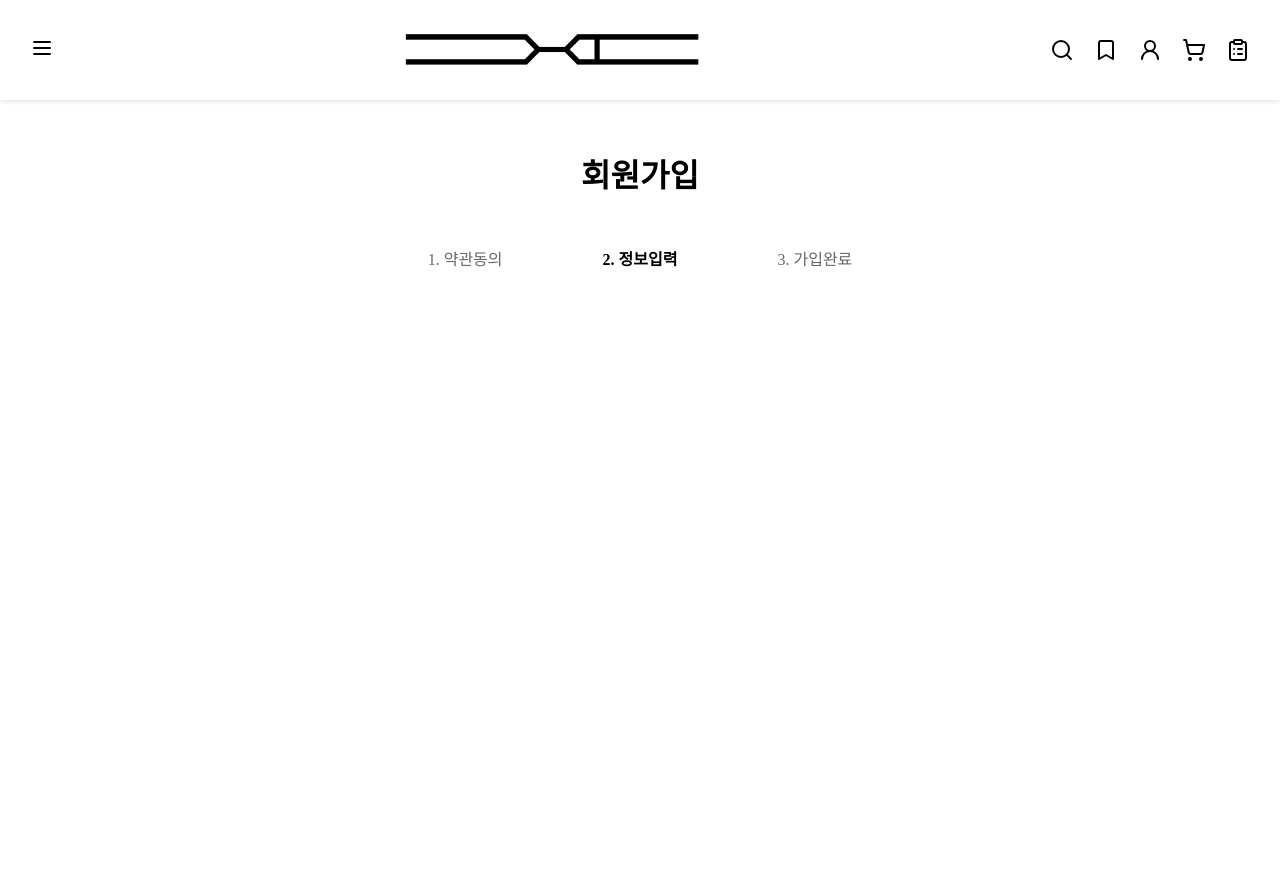
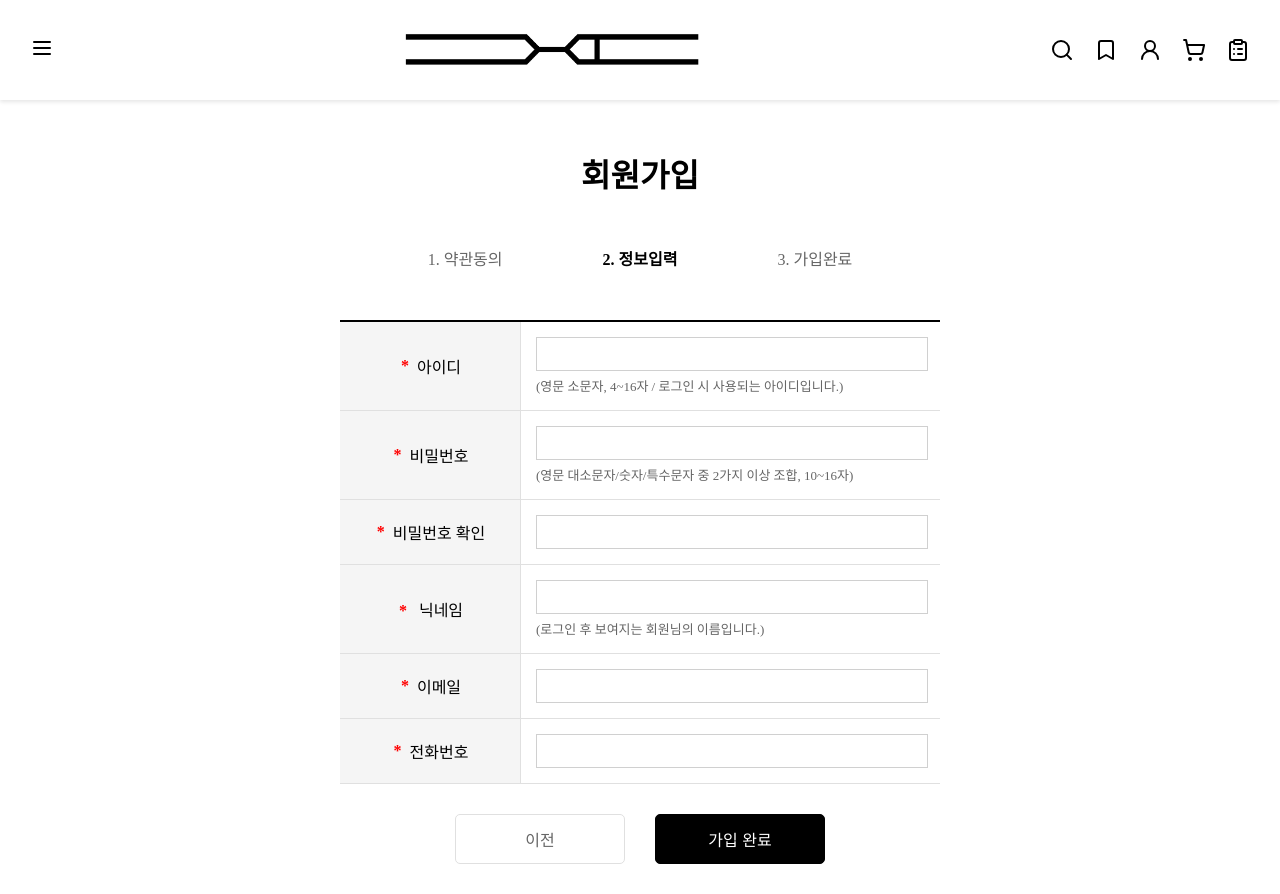
Before and after one commit to Choice-Appear/Choice-Appear-Frontend, a React (Vite) app in the folder frontend/: page /member/join in a window 1280 px wide. Before the commit the page ends 800 px from the top, so only its background shows below. Built offline with nearby package versions, Linux system fonts and the light colour scheme; no server answers.

Commit message:
feat: 회원가입 페이지 UI 구현
- 약관 동의 페이지 벗어나려고 할 때의 UX 고도화
- 사용자 정보 입력 폼 UI 구현

```diff
--- a/frontend/src/features/auth/signup/ui/SignupForm.module.scss
+++ b/frontend/src/features/auth/signup/ui/SignupForm.module.scss
@@ -0,0 +1,60 @@
+.table {
+  width: 100%;
+  border-collapse: collapse;
+
+  tr {
+    display: flex;
+    border-bottom: 1px solid #e0e0e0;
+
+    &:first-child {
+      border-top: 2px solid black;
+    }
+
+    &:last-child {
+      border-bottom: 1px solid #e0e0e0;
+    }
+  }
+
+  th {
+    width: 150px;
+    background-color: #f5f5f5;
+    padding: 15px;
+    text-align: center;
+    font-weight: 500;
+    border-right: 1px solid #e0e0e0;
+    flex-shrink: 0;
+    display: flex;
+    align-items: center;
+    justify-content: center;
+  }
+
+  .required {
+    color: red;
+    font-weight: 600;
+    margin-left: 2px;
+    display: inline-flex;
+    align-items: center;
+  }
+
+  td {
+    flex: 1;
+    padding: 15px;
+
+    input {
+      width: 95%;
+      border: 1px solid #d0d0d0;
+      padding: 8px 10px;
+      font-size: 14px;
+
+      &:focus {
+        outline: none;
+        border-color: #999;
+      }
+    }
+    .guide {
+      margin-top: 5px;
+      color: #666;
+      font-size: small;
+    }
+  }
+}
--- a/frontend/src/features/auth/signup/ui/SignupForm.tsx
+++ b/frontend/src/features/auth/signup/ui/SignupForm.tsx
@@ -2,8 +2,92 @@ import styles from './SignupForm.module.scss';
 
 export const SignupForm = () => {
   return (
-    <div>
-      <p>회원가입 폼</p>
-    </div>
+    <table className={styles.table}>
+      <tbody>
+        <tr>
+          <th>
+            <span className={styles.required}>*</span> &nbsp; 아이디
+          </th>
+          <td>
+            <div>
+              <input
+                id="profile-id"
+                type="text"
+              />
+            </div>
+            <div className={styles.guide}>
+              (영문 소문자, 4~16자 / 로그인 시 사용되는 아이디입니다.)
+            </div>
+          </td>
+        </tr>
+        <tr>
+          <th>
+            <span className={styles.required}>*</span> &nbsp; 비밀번호
+          </th>
+          <td>
+            <div>
+              <input
+                id="password"
+                type="password"
+              />
+            </div>
+            <div className={styles.guide}>
+              (영문 대소문자/숫자/특수문자 중 2가지 이상 조합, 10~16자)
+            </div>
+          </td>
+        </tr>
+        <tr>
+          <th>
+            <span className={styles.required}>*</span> &nbsp; 비밀번호 확인
+          </th>
+          <td>
+            <input
+              id="password-check"
+              type="password"
+            />
+          </td>
+        </tr>
+        <tr>
+          <th>
+            <div>
+              <span className={styles.required}>*</span> &nbsp; 닉네임
+            </div>
+          </th>
+          <td>
+            <div>
+              <input
+                id="nickname"
+                type="text"
+              />
+            </div>
+            <div className={styles.guide}>
+              (로그인 후 보여지는 회원님의 이름입니다.)
+            </div>
+          </td>
+        </tr>
+        <tr>
+          <th>
+            <span className={styles.required}>*</span> &nbsp; 이메일
+          </th>
+          <td>
+            <input
+              id="email"
+              type="text"
+            />
+          </td>
+        </tr>
+        <tr>
+          <th>
+            <span className={styles.required}>*</span> &nbsp; 전화번호
+          </th>
+          <td>
+            <input
+              id="cellphone-number"
+              type="text"
+            />
+          </td>
+        </tr>
+      </tbody>
+    </table>
   );
 };
--- a/frontend/src/pages/signupPage/ui/Agreement.tsx
+++ b/frontend/src/pages/signupPage/ui/Agreement.tsx
@@ -8,12 +8,6 @@ import { useTermsAgreementStore } from '@/features/auth/signup/model/useTermsAgr
 export const Agreement = () => {
   const navigate = useNavigate();
   const { termsChecked } = useTermsAgreementStore();
-
-  // 페이지를 벗어나려고 할 때 alert 메시지
-  const handleCancel = () => {
-    if (window.confirm('작성하신 내용이 사라집니다. 정말 취소하시겠습니까?'))
-      navigate('/');
-  };
 
   // 새로고침 시 alert 메시지
   useEffect(() => {
@@ -26,6 +20,13 @@ export const Agreement = () => {
       window.removeEventListener('beforeunload', handleBeforeUnload);
     };
   }, []);
+
+  // 취소 버튼 클릭 시 alert 메시지
+  const handleCancel = () => {
+    if (window.confirm('작성하신 내용이 사라집니다. 정말 취소하시겠습니까?')) {
+      navigate('/');
+    }
+  };
 
   // 다음 버튼 클릭 시 라우팅
   const handleNext = () => {
--- a/frontend/src/pages/signupPage/ui/Join.tsx
+++ b/frontend/src/pages/signupPage/ui/Join.tsx
@@ -1,13 +1,28 @@
+import { Button } from '@/shared/ui/button';
 import styles from './Join.module.scss';
-import { SignupHeader } from '@/features/auth/signup';
+import { SignupForm, SignupHeader } from '@/features/auth/signup';
+import { useNavigate } from 'react-router-dom';
 
 export const Join = () => {
+  const navigate = useNavigate();
+
+  const handleBack = () => {
+    navigate('/member/agreement');
+  };
+
   return (
     <div className={styles.container}>
       {/* 회원가입 헤더 */}
       <SignupHeader currentStep={2} />
 
-      {/* 약관 동의 체크박스 */}
+      {/* 사용자 정보 입력 폼 */}
+      <SignupForm />
+
+      {/* 이전/가입완료 버튼 */}
+      <div className={styles.button}>
+        <Button variant="cancel" onClick={handleBack}>이전</Button>
+        <Button variant="primary">가입 완료</Button>
+      </div>
     </div>
   );
 };
```
